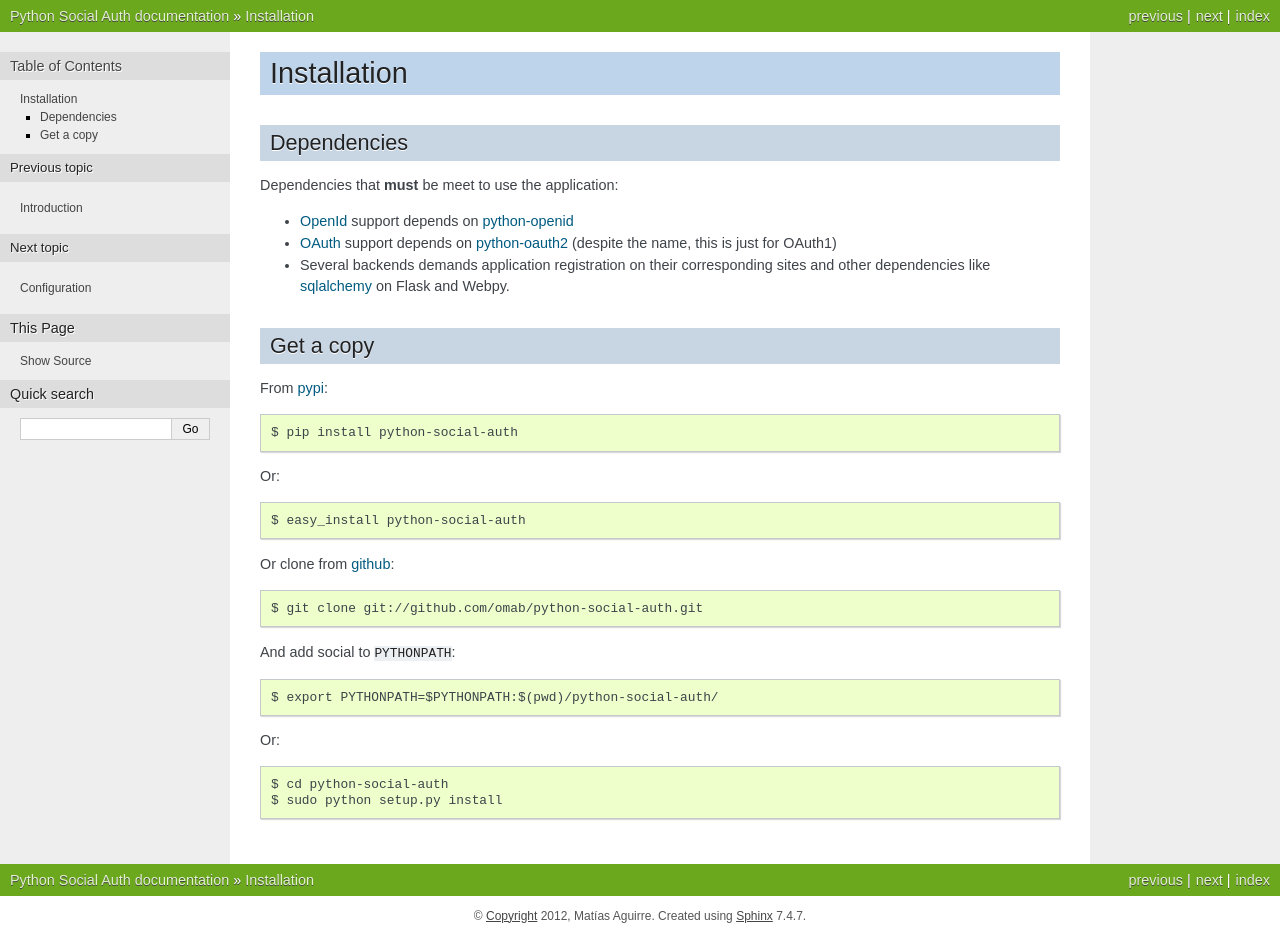
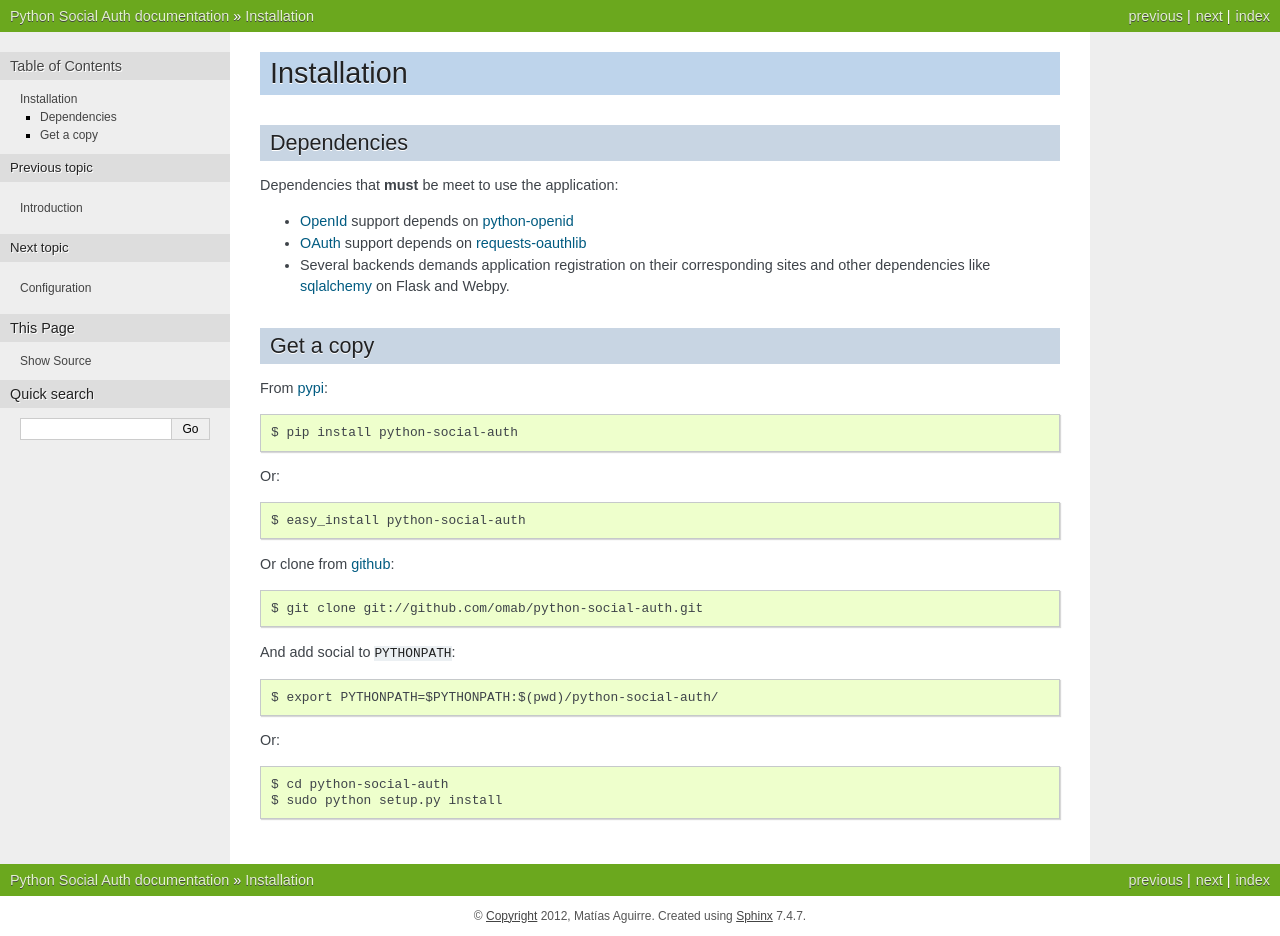
Before and after one commit to omab/python-social-auth, a Sphinx documentation site: the page built from docs/installing.rst, in a window 1280 px wide. Built offline with Sphinx 7.4.7, drawn with Linux system fonts in a browser that asks for light colours.

Commit message:
Replace references to python-oauth2 with references to requests-oauthlib

```diff
--- a/README.rst
+++ b/README.rst
@@ -142,8 +142,7 @@ Dependencies that **must** be met to use the application:
 
 - OpenId_ support depends on python-openid_
 
-- OAuth_ support depends on python-oauth2_ (despite the name, this is just for
-  OAuth1)
+- OAuth_ support depends on requests-oauthlib_
 
 - Several backends demand application registration on their corresponding
   sites and other dependencies like sqlalchemy_ on Flask and Webpy.
@@ -274,7 +273,7 @@ check `django-social-auth LICENSE`_ for details:
 .. _Webpy: https://github.com/omab/python-social-auth/tree/master/social/apps/webpy_app
 .. _Tornado: http://www.tornadoweb.org/
 .. _python-openid: http://pypi.python.org/pypi/python-openid/
-.. _python-oauth2: https://github.com/simplegeo/python-oauth2
+.. _requests-oauthlib: https://requests-oauthlib.readthedocs.org/
 .. _sqlalchemy: http://www.sqlalchemy.org/
 .. _pypi: http://pypi.python.org/pypi/python-social-auth/
 .. _OpenStreetMap: http://www.openstreetmap.org
--- a/docs/installing.rst
+++ b/docs/installing.rst
@@ -8,8 +8,7 @@ Dependencies that **must** be meet to use the application:
 
 - OpenId_ support depends on python-openid_
 
-- OAuth_ support depends on python-oauth2_ (despite the name, this is just for
-  OAuth1)
+- OAuth_ support depends on requests-oauthlib_
 
 - Several backends demands application registration on their corresponding
   sites and other dependencies like sqlalchemy_ on Flask and Webpy.
@@ -45,5 +44,5 @@ Or::
 .. _pypi: http://pypi.python.org/pypi/python-social-auth/
 .. _github: https://github.com/omab/python-social-auth
 .. _python-openid: http://pypi.python.org/pypi/python-openid/
-.. _python-oauth2: https://github.com/simplegeo/python-oauth2
+.. _requests-oauthlib: https://requests-oauthlib.readthedocs.org/
 .. _sqlalchemy: http://www.sqlalchemy.org/
```
